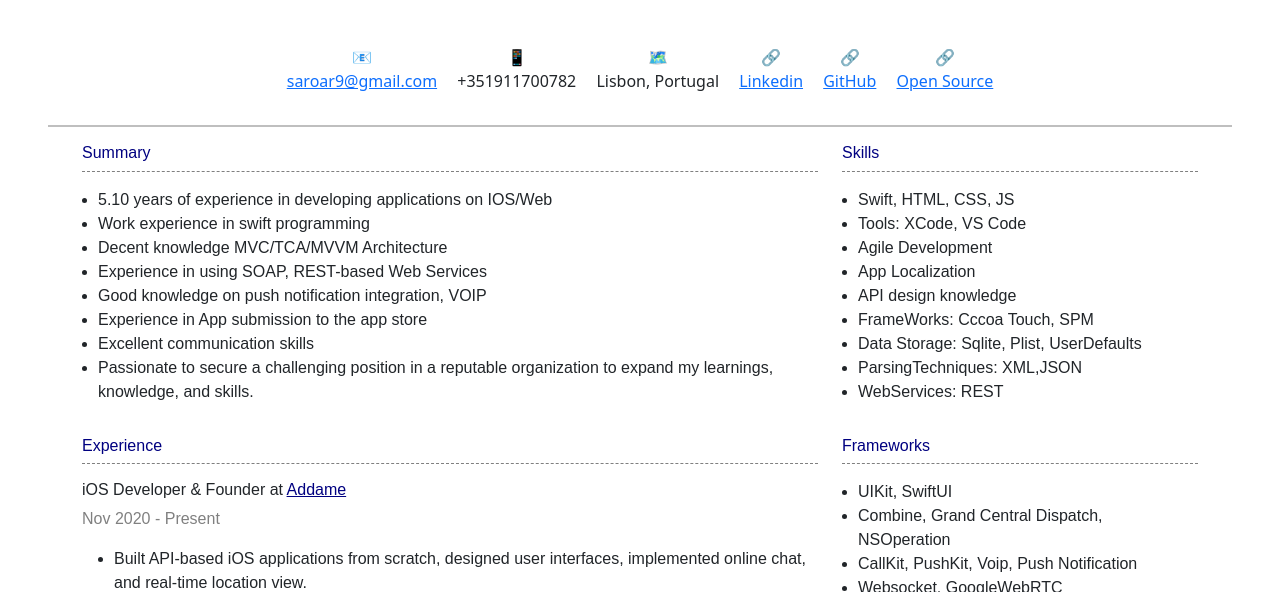
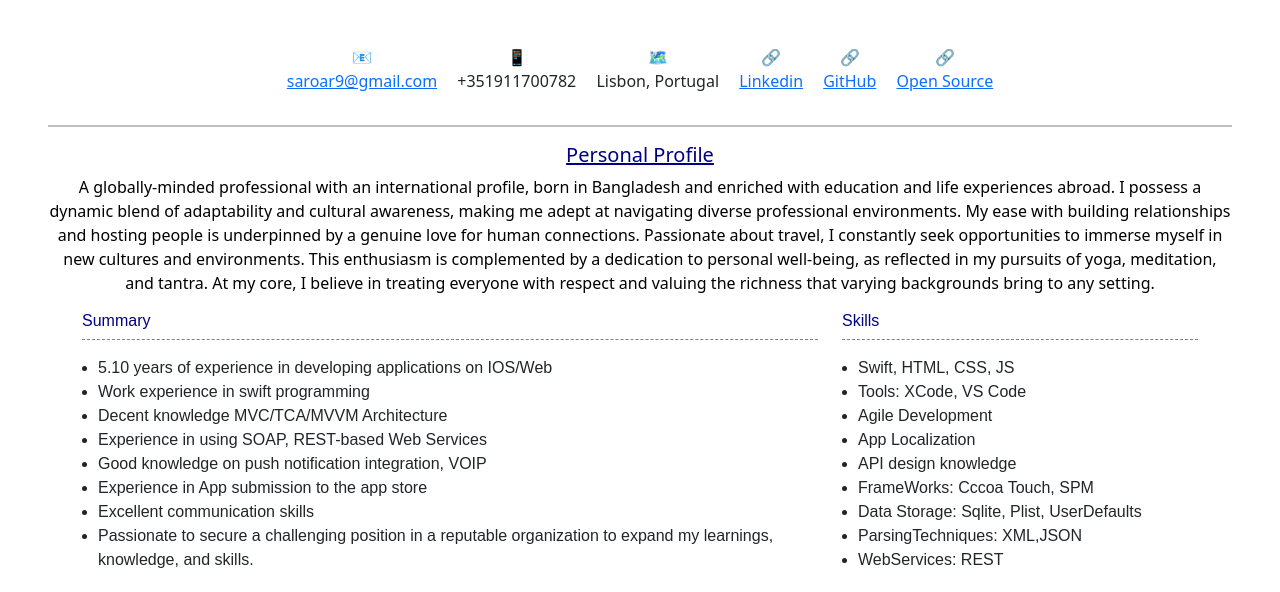
Before and after one commit to AddaMeSPB/AddaMeSPB.github.io, a plain HTML site: page saroar_khandoker_cv.html in a window 1280 px wide. Shown: the part 121-713 px from the top of the page. Drawn offline with nearby package versions, Linux system fonts and the light colour scheme.

Commit message:
Update saroar_khandoker_cv.html

```diff
--- a/saroar_khandoker_cv.html
+++ b/saroar_khandoker_cv.html
@@ -96,6 +96,13 @@
       </ul>
     </div>
     <hr style="background-color: black; height: 2px;">
+    <div class="text-center">
+        <h5 style="text-decoration: underline; color: navy;">Personal Profile</h5>
+        <p style="color: black">
+            A globally-minded professional with an international profile, born in Bangladesh and enriched with education and life experiences abroad. I possess a dynamic blend of adaptability and cultural awareness, making me adept at navigating diverse professional environments. My ease with building relationships and hosting people is underpinned by a genuine love for human connections. Passionate about travel, I constantly seek opportunities to immerse myself in new cultures and environments. This enthusiasm is complemented by a dedication to personal well-being, as reflected in my pursuits of yoga, meditation, and tantra. At my core, I believe in treating everyone with respect and valuing the richness that varying backgrounds bring to any setting.
+        </p>
+    </div>
+
     <!-- border -->
     <!-- <div class="container text-left" style="background-color:#E7E9EB; border: 1px solid black; border-radius:50px; padding: 40px;"> -->
     <div class="container text-left">
```
